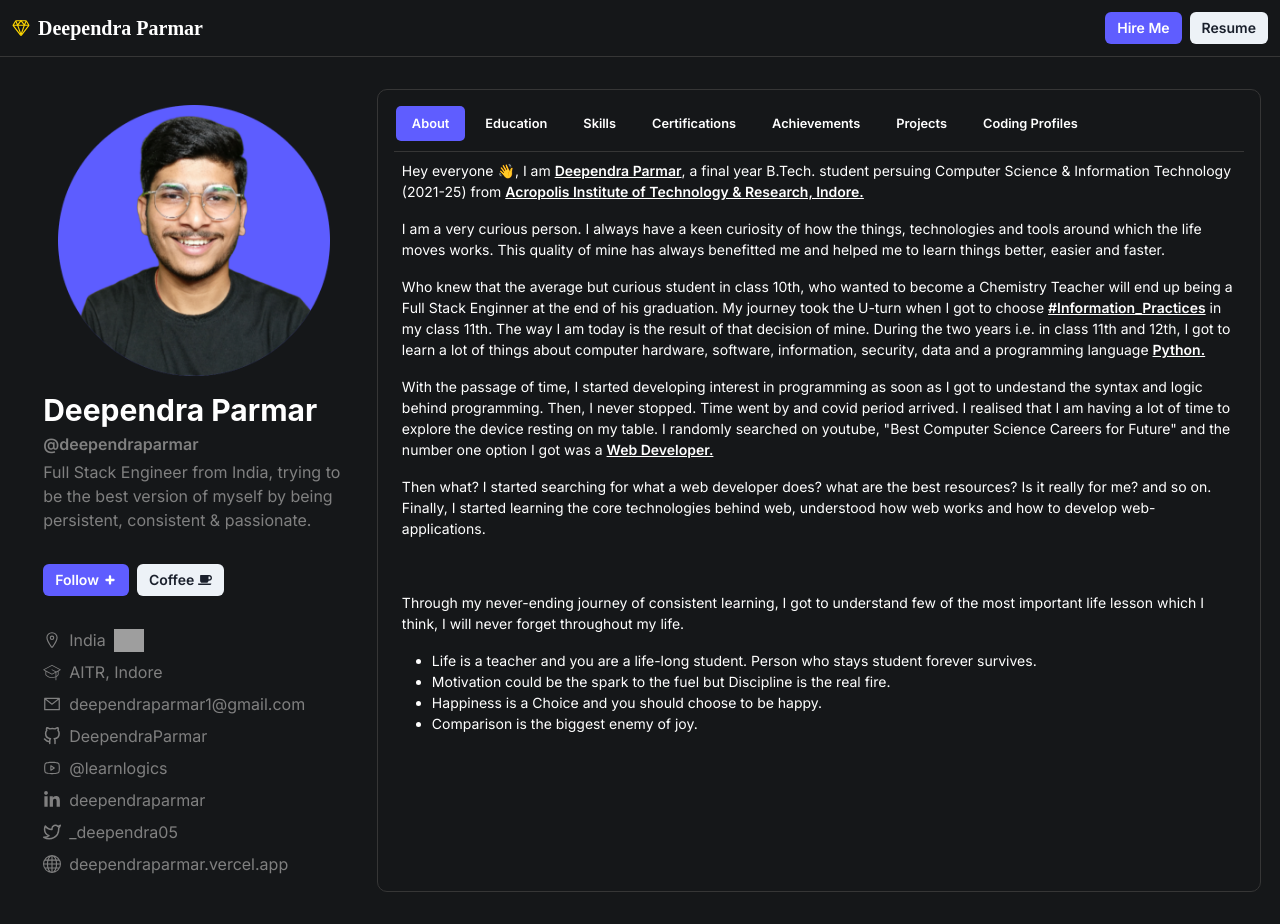
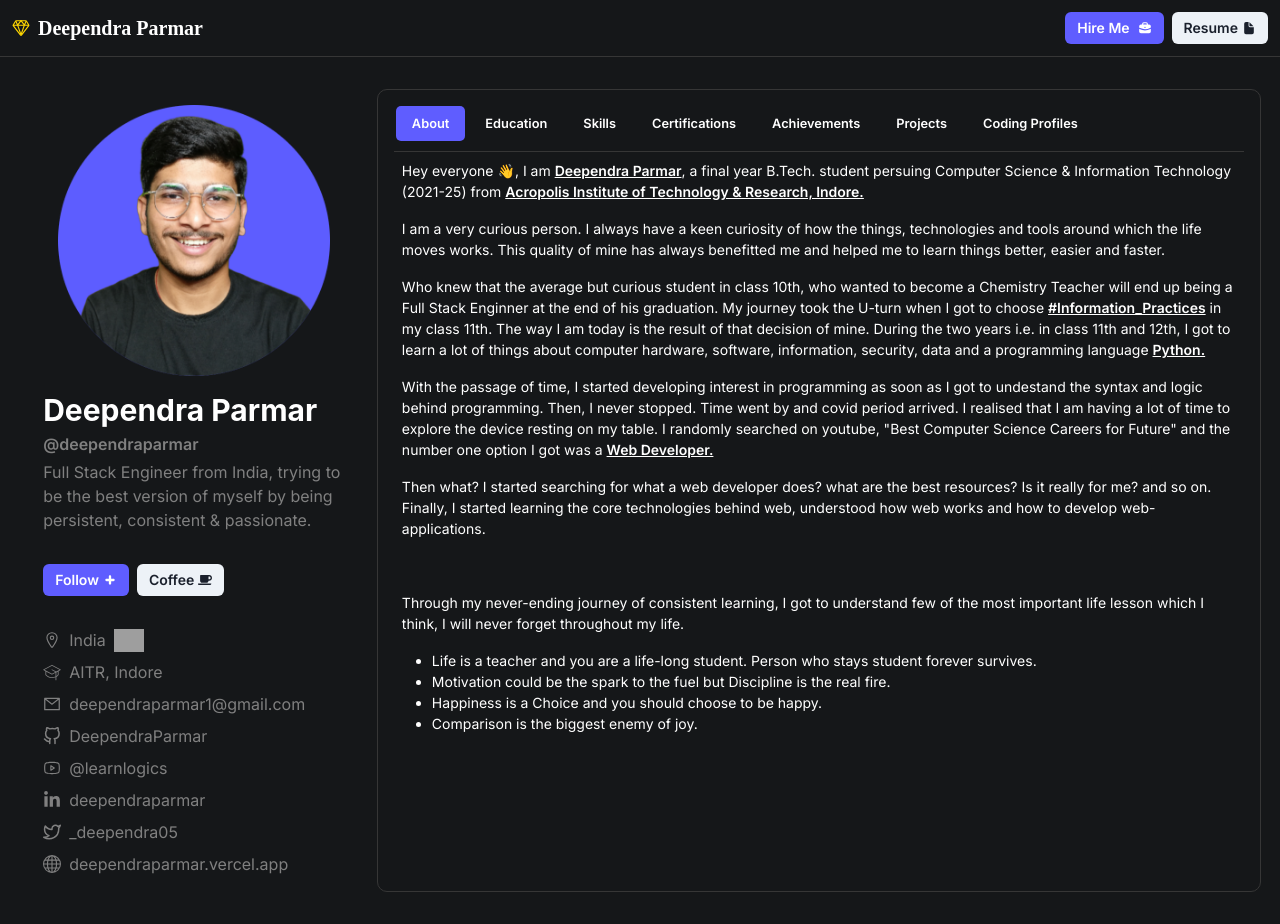
Before and after one commit to DeependraParmar/Deependra-Parmar-Portfolio, a React (Vite) app: page / in a window 1280 px wide. Built offline with nearby package versions, Linux system fonts and the light colour scheme; grey boxes are pictures that could not be loaded; a web font is replaced by a local one.

Commit message:
Added icons in the header's button

```diff
--- a/components/Header.jsx
+++ b/components/Header.jsx
@@ -1,6 +1,7 @@
 import { Button, HStack, Heading } from '@chakra-ui/react'
 import React from 'react'
-import { IoDiamondOutline } from 'react-icons/io5'
+import { IoDiamondOutline, IoDocument } from 'react-icons/io5'
+import { TbBriefcaseFilled } from 'react-icons/tb'
 import { Link } from 'react-router-dom'
 import TransitionWrapper from './Transition'
 
@@ -15,8 +16,8 @@ const Header = () => {
                     </HStack>
                 </Link>
                 <HStack gap={2}>
-                    <Link to="mailto:deependraparmar1@gmail.com" target='_blank'><Button background='purple.100' color={'white'} size={['xs', 'sm', 'sm', 'sm']} _hover={{ backgroundColor: 'purple.200' }}>Hire Me</Button></Link>
-                    <Link to="/"><Button size={['xs', 'sm', 'sm', 'sm']}>Resume</Button></Link>
+                    <Link to="mailto:deependraparmar1@gmail.com" target='_blank'><Button background='purple.100' color={'white'} size={['xs', 'sm', 'sm', 'sm']} _hover={{ backgroundColor: 'purple.200' }} gap={2}>Hire Me <TbBriefcaseFilled /></Button></Link>
+                    <Link to="/"><Button size={['xs', 'sm', 'sm', 'sm']} gap={1}>Resume <IoDocument /></Button></Link>
                 </HStack>
             </HStack>
         </TransitionWrapper>
```
